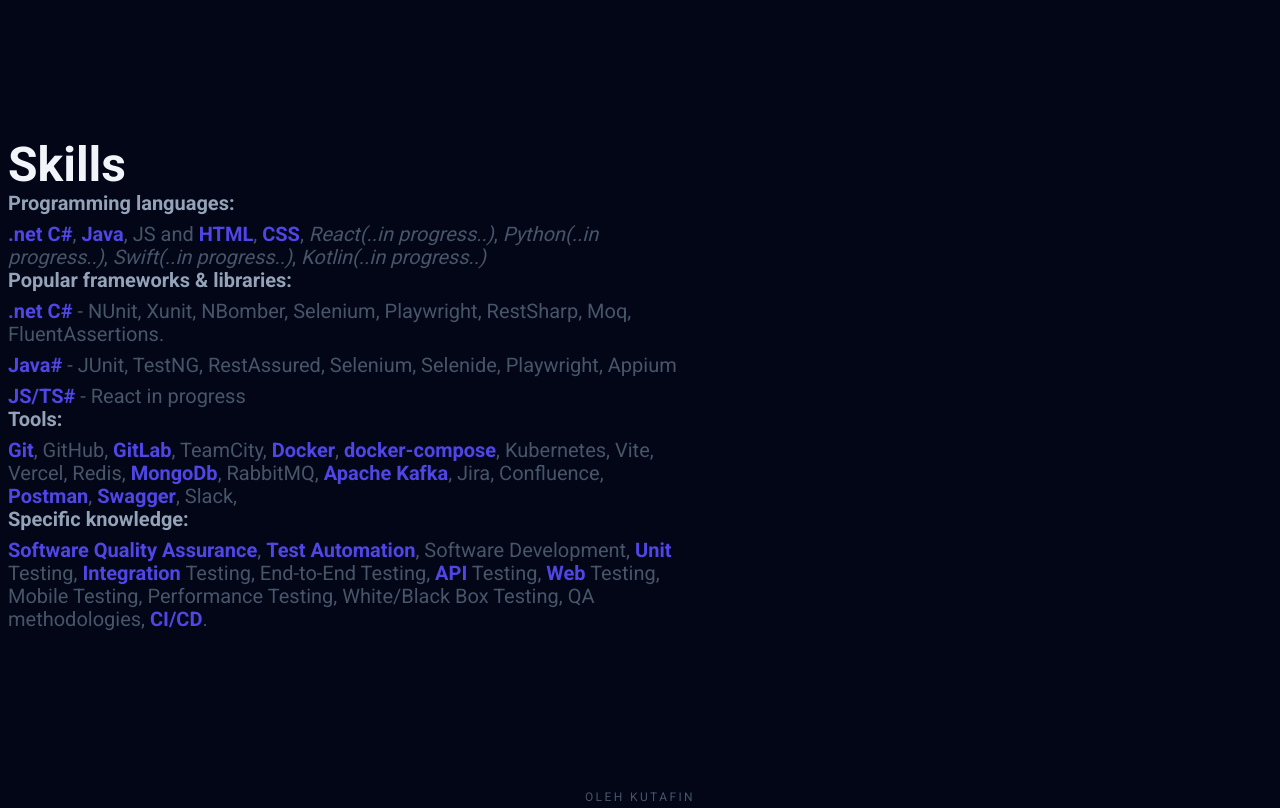
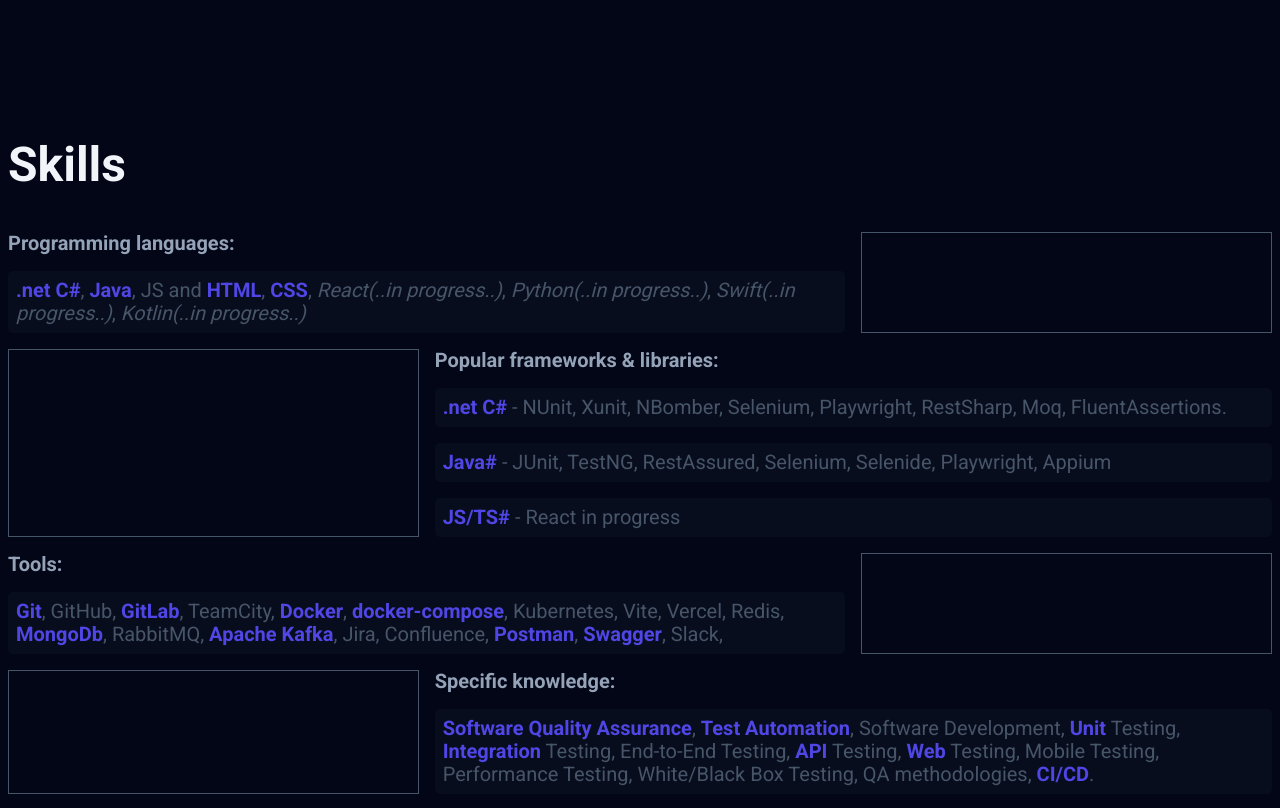
Before and after one commit to Qoopi/portfolio, a website built with Vite: page index.html in a window 1280 px wide. Shown: the part 1360-2168 px from the top of the page. Built offline with nearby package versions, Linux system fonts and the light colour scheme.

Commit message:
add skils section

```diff
--- a/index.html
+++ b/index.html
@@ -388,31 +388,36 @@
     </div>
 </section>
 <section id="skills" class="skills container section">
-    <h2 class="about__title">Skills</h2>
-    <div class="about__info-section">
-        <h3 class="about__subtitle">Programming languages:</h3>
-        <p class="about__description">
+    <h2 class="skills__title">Skills</h2>
+    <div class="skills__container">
+        <div class="skills__info-section content1">
+            <h3 class="skills__subtitle">Programming languages:</h3>
+            <p class="skills__description">
                 <strong>.net C#</strong>, <strong>Java</strong>, JS and <strong>HTML</strong>, <strong>CSS</strong>,
                 <i>React(..in progress..)</i>, <i>Python(..in progress..)</i>,
                 <i>Swift(..in progress..)</i>, <i>Kotlin(..in progress..)</i>
             </p>
         </div>
-    <div class="about__info-section">
-        <h3 class="about__subtitle">Popular frameworks & libraries:</h3>
-        <p class="about__description">
+        <div class="skills__icon-section image1">
+        </div>
+        <div class="skills__info-section content2">
+            <h3 class="skills__subtitle">Popular frameworks & libraries:</h3>
+            <p class="skills__description">
                 <strong>.net C#</strong> - NUnit, Xunit, NBomber, Selenium, Playwright, RestSharp, Moq,
                 FluentAssertions.<br/>
             </p>
-        <p class="about__description">
+            <p class="skills__description">
                 <strong>Java#</strong> - JUnit, TestNG, RestAssured, Selenium, Selenide, Playwright, Appium <br/>
             </p>
-        <p class="about__description">
+            <p class="skills__description">
                 <strong>JS/TS#</strong> - React in progress <br/>
             </p>
         </div>
-    <div class="about__info-section">
-        <h3 class="about__subtitle"> Tools:</h3>
-        <p class="about__description">
+        <div class="skills__icon-section image2">
+        </div>
+        <div class="skills__info-section content3">
+            <h3 class="skills__subtitle"> Tools:</h3>
+            <p class="skills__description">
                 <strong>Git</strong>, GitHub, <strong>GitLab</strong>, TeamCity,
                 <strong>Docker</strong>, <strong>docker-compose</strong>,
                 Kubernetes, Vite, Vercel, Redis, <strong>MongoDb</strong>,
@@ -420,14 +425,19 @@
                 <strong>Swagger</strong>, Slack,
             </p>
         </div>
-    <div class="about__info-section">
-        <h3 class="about__subtitle"> Specific knowledge:</h3>
-        <p class="about__description">
+        <div class="skills__icon-section image3">
+        </div>
+        <div class="skills__info-section content4">
+            <h3 class="skills__subtitle"> Specific knowledge:</h3>
+            <p class="skills__description">
                 <strong>Software Quality Assurance</strong>, <strong>Test Automation</strong>, Software Development,
                 <strong>Unit</strong> Testing, <strong>Integration</strong> Testing,
                 End-to-End Testing, <strong>API</strong> Testing, <strong>Web</strong> Testing, Mobile Testing,
                 Performance Testing, White/Black Box Testing, QA methodologies, <strong>CI/CD</strong>.
             </p>
+        </div>
+        <div class="skills__icon-section image4">
+        </div>
     </div>
 </section>
 <footer class="footer container section">
--- a/src/main.js
+++ b/src/main.js
@@ -4,6 +4,7 @@
 import '../styles/components/mobile-nav.css'
 import '../styles/components/home.css'
 import '../styles/components/about.css'
+import '../styles/components/skills.css'
 import '../styles/components/footer.css'
 import '../styles/utils.css'
 
--- a/styles/components/about.css
+++ b/styles/components/about.css
@@ -149,15 +149,7 @@
     }
 }
 
-@media (min-width: 640px) {
-    .about__image-wrapper {
-        margin: 0 auto;
-    }
-
-    .about__img {
-        width: 28.6875rem;
-    }
-}
+/*@media (min-width: 640px) {  }*/
 
 /*@media (min-width: 768px) { }*/
 
--- /dev/null
+++ b/styles/components/skills.css
@@ -0,0 +1,159 @@
+.skills {
+    display: flex;
+    flex-direction: column;
+    gap: 1rem;
+}
+
+.skills__container {
+    display: flex;
+    flex-direction: column;
+    gap: 1rem;
+}
+
+.skills__info-section {
+    display: flex;
+    flex-direction: column;
+    gap: 0.5rem;
+}
+
+.skills__title {
+    font-size: var(--size-2xl);
+    margin-bottom: 1rem;
+}
+
+.skills__subtitle {
+    font-size: var(--size-base);
+    color: var(--clr-slate400);
+}
+
+.skills__description {
+    background-color: rgba(30, 41, 59, 0.2);
+    border-radius: 5px;
+    padding: 0.5rem;
+    max-width: 80ch;
+    font-size: var(--size-xs);
+    color: var(--clr-slate600);
+}
+
+.skills__icon-section {
+    display: none;
+    border: 1px solid var(--clr-slate600);
+}
+
+@media (min-width: 475px) {
+    .skills {
+        gap: 1.5rem;
+    }
+
+    .skills__info-section {
+        gap: 1rem;
+    }
+
+    .skills__title {
+        font-size: var(--size-2xl);
+    }
+
+    .skills__description {
+        font-size: var(--size-s);
+    }
+
+    .skills__subtitle {
+        font-size: var(--size-s);
+    }
+}
+
+@media (min-width: 640px) {
+    .skills__icon-section {
+        display: block;
+    }
+
+    .skills__container {
+        display: grid;
+        grid-template-columns: 1fr 1fr 1fr;
+        grid-template-areas:
+        'content1 content1 image1'
+        'image2 content2 content2'
+        'content3 content3 image3'
+        'image4 content4 content4';
+        gap: 1rem;
+    }
+
+    .content1 {
+        grid-area: content1;
+    }
+
+    .content2 {
+        grid-area: content2;
+    }
+
+    .content3 {
+        grid-area: content3;
+    }
+
+    .content4 {
+        grid-area: content4;
+    }
+
+    .image1 {
+        grid-area: image1;
+    }
+
+    .image2 {
+        grid-area: image2;
+    }
+
+    .image3 {
+        grid-area: image3;
+    }
+
+    .image4 {
+        grid-area: image4;
+    }
+
+    .skills__title {
+        font-size: var(--size-4xl);
+    }
+
+    .skills__subtitle {
+        font-size: var(--size-l);
+    }
+
+    .skills__description {
+        font-size: var(--size-l);
+    }
+}
+
+@media (min-width: 768px) {
+
+}
+
+@media (min-width: 1024px) {
+    .skills__title {
+        font-size: var(--size-4xl);
+    }
+
+    .skills__description {
+        font-size: var(--size-l);
+    }
+
+    .skills__subtitle {
+        font-size: var(--size-l);
+    }
+}
+
+@media (min-width: 1280px) {
+    .skills__title {
+        font-size: var(--size-5xl);
+    }
+
+    .skills__description {
+        max-width: 100ch;
+        font-size: var(--size-xl);
+    }
+
+    .skills__subtitle {
+        font-size: var(--size-xl);
+    }
+}
+
+/*@media (min-width: 1536px) { }*/
```
Lines whose indentation alone changed are shown as unchanged.
